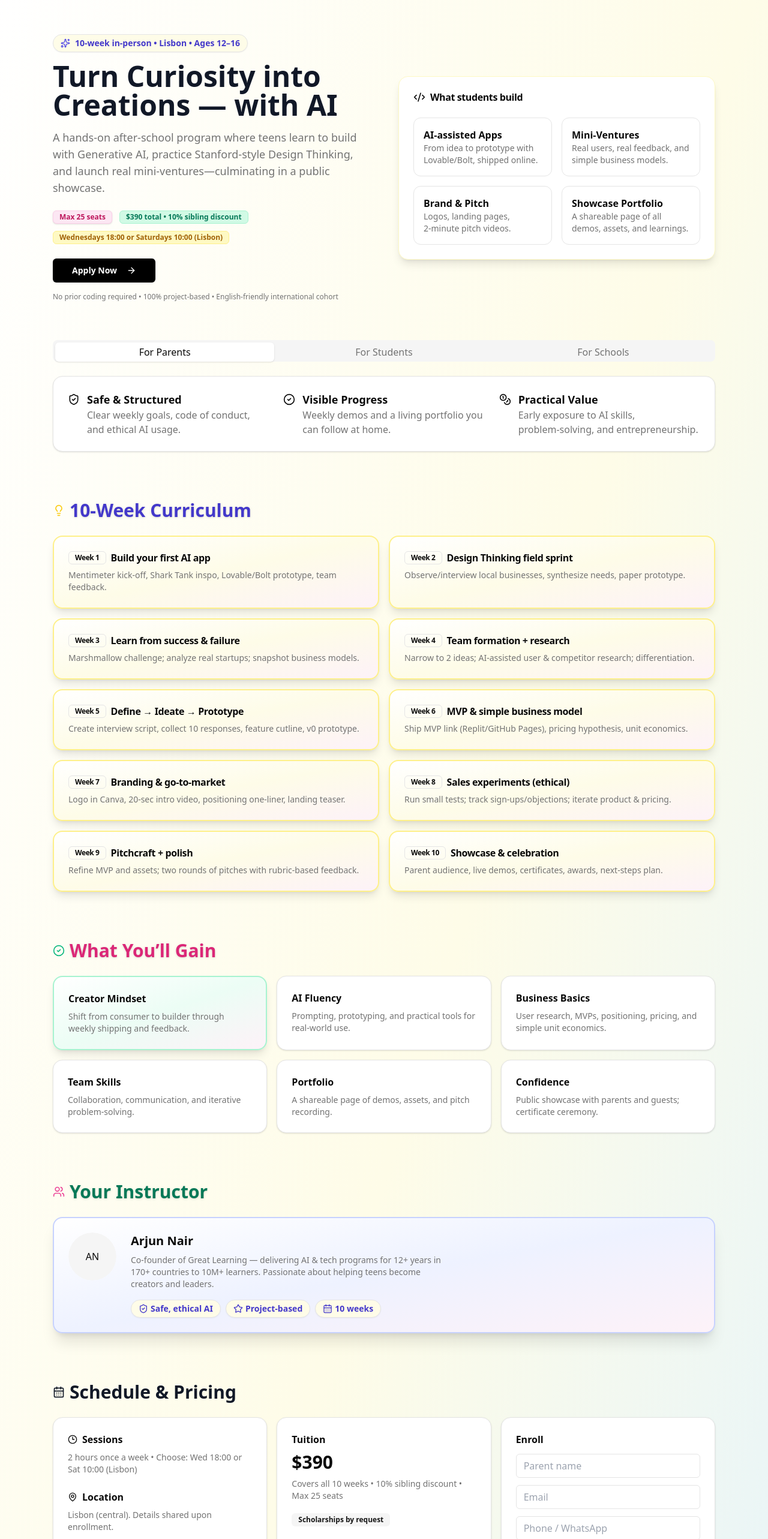
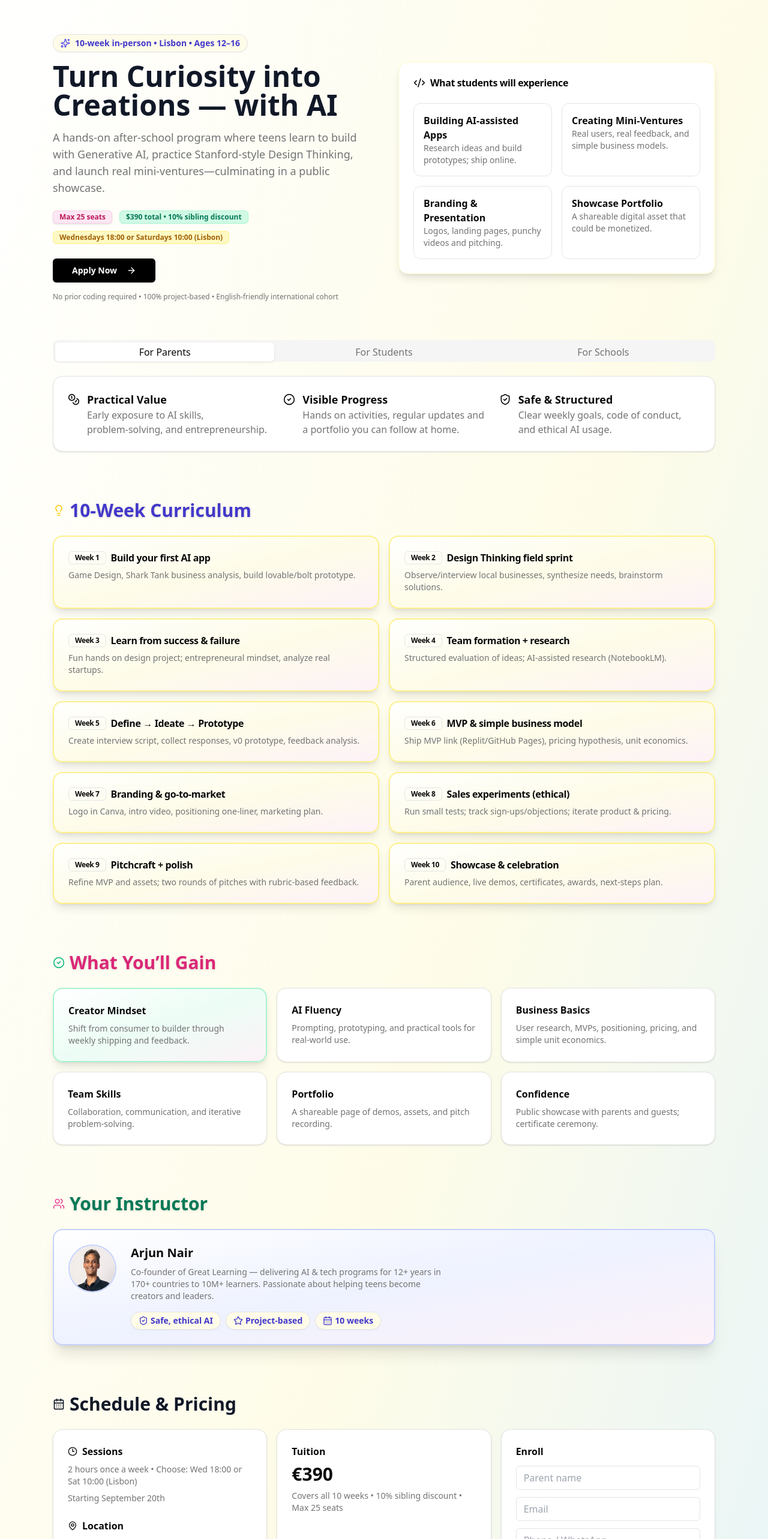
Before and after one commit to arjunnair1982/AIEntrepreneursProgram2025, a React (Vite) app: page / in a window 1280 px wide. Shown: the part 80-2646 px from the top of the page at 60% size. Built offline with nearby package versions, Linux system fonts and the light colour scheme.

Commit message:
Update site with working Google Form

```diff
--- a/src/LandingPage.jsx
+++ b/src/LandingPage.jsx
@@ -5,7 +5,7 @@ import { Card, CardContent, CardHeader, CardTitle } from "@/components/ui/card";
 import { Tabs, TabsContent, TabsList, TabsTrigger } from "@/components/ui/tabs";
 import { Accordion, AccordionContent, AccordionItem, AccordionTrigger } from "@/components/ui/accordion";
 import { Badge } from "@/components/ui/badge";
-import { Avatar, AvatarFallback } from "@/components/ui/avatar";
+import { Avatar, AvatarFallback, AvatarImage } from "@/components/ui/avatar";
 import { Input } from "@/components/ui/input";
 import { Textarea } from "@/components/ui/textarea";
 import {
@@ -159,24 +159,24 @@ export default function LandingPage() {
           <motion.div initial={{opacity:0, scale: 0.98}} whileInView={{opacity:1, scale:1}} transition={{duration:0.6, delay:0.1}} viewport={{once:true}}>
             <Card className="rounded-2xl bg-white shadow-lg border border-yellow-100">
               <CardHeader>
-                <CardTitle className="flex items-center gap-2"><Code2 className="h-5 w-5"/> What students build</CardTitle>
+                <CardTitle className="flex items-center gap-2"><Code2 className="h-5 w-5"/> What students will experience</CardTitle>
               </CardHeader>
               <CardContent className="grid gap-4 md:grid-cols-2">
                 <div className="rounded-xl p-4 border bg-white">
-                  <h4 className="font-semibold">AI‑assisted Apps</h4>
-                  <p className="text-sm text-muted-foreground">From idea to prototype with Lovable/Bolt, shipped online.</p>
+                  <h4 className="font-semibold">Building AI‑assisted Apps</h4>
+                  <p className="text-sm text-muted-foreground">Research ideas and build prototypes; ship online.</p>
                 </div>
                 <div className="rounded-xl p-4 border bg-white">
-                  <h4 className="font-semibold">Mini‑Ventures</h4>
+                  <h4 className="font-semibold">Creating Mini‑Ventures</h4>
                   <p className="text-sm text-muted-foreground">Real users, real feedback, and simple business models.</p>
                 </div>
                 <div className="rounded-xl p-4 border bg-white">
-                  <h4 className="font-semibold">Brand & Pitch</h4>
-                  <p className="text-sm text-muted-foreground">Logos, landing pages, 2‑minute pitch videos.</p>
+                  <h4 className="font-semibold">Branding & Presentation</h4>
+                  <p className="text-sm text-muted-foreground">Logos, landing pages, punchy videos and pitching.</p>
                 </div>
                 <div className="rounded-xl p-4 border bg-white">
                   <h4 className="font-semibold">Showcase Portfolio</h4>
-                  <p className="text-sm text-muted-foreground">A shareable page of all demos, assets, and learnings.</p>
+                  <p className="text-sm text-muted-foreground">A shareable digital asset that could be monetized.</p>
                 </div>
               </CardContent>
             </Card>
@@ -195,9 +195,9 @@ export default function LandingPage() {
           <TabsContent value="parents" className="mt-6">
             <Card className="rounded-2xl">
               <CardContent className="p-6 grid md:grid-cols-3 gap-6">
+                <Feature icon={Coins} title="Practical Value">Early exposure to AI skills, problem‑solving, and entrepreneurship.</Feature>
+                <Feature icon={CheckCircle2} title="Visible Progress">Hands on activities, regular updates and a portfolio you can follow at home.</Feature>
                 <Feature icon={ShieldCheck} title="Safe & Structured">Clear weekly goals, code of conduct, and ethical AI usage.</Feature>
-                <Feature icon={CheckCircle2} title="Visible Progress">Weekly demos and a living portfolio you can follow at home.</Feature>
-                <Feature icon={Coins} title="Practical Value">Early exposure to AI skills, problem‑solving, and entrepreneurship.</Feature>
               </CardContent>
             </Card>
           </TabsContent>
@@ -214,8 +214,8 @@ export default function LandingPage() {
             <Card className="rounded-2xl">
               <CardContent className="p-6 grid md:grid-cols-3 gap-6">
                 <Feature icon={BookOpenText} title="Designed for Terms">10 concise weeks, 2‑hour sessions, clear outcomes per week.</Feature>
-                <Feature icon={Presentation} title="Portfolio Evidence">Shareable artifacts and rubric scores for each learner.</Feature>
-                <Feature icon={School} title="No IT Hassle">Cloud tools; bring laptops. Zero heavy installs.</Feature>
+                <Feature icon={Sparkles} title="Future Ready Kids">Suppliment school curriculum with cutting edge AI skills in a low effort way</Feature>
+                <Feature icon={School} title="Enhances Innovation Profile">Positions the school as a leader in forward-thinking, technology-driven education</Feature>
               </CardContent>
             </Card>
           </TabsContent>
@@ -230,13 +230,13 @@ export default function LandingPage() {
         </div>
         <div className="grid md:grid-cols-2 gap-4">
           {[
-            {w:1,t:"Build your first AI app",d:"Mentimeter kick‑off, Shark Tank inspo, Lovable/Bolt prototype, team feedback."},
-            {w:2,t:"Design Thinking field sprint",d:"Observe/interview local businesses, synthesize needs, paper prototype."},
-            {w:3,t:"Learn from success & failure",d:"Marshmallow challenge; analyze real startups; snapshot business models."},
-            {w:4,t:"Team formation + research",d:"Narrow to 2 ideas; AI‑assisted user & competitor research; differentiation."},
-            {w:5,t:"Define → Ideate → Prototype",d:"Create interview script, collect 10 responses, feature cutline, v0 prototype."},
+            {w:1,t:"Build your first AI app",d:"Game Design, Shark Tank business analysis, build lovable/bolt prototype."},
+            {w:2,t:"Design Thinking field sprint",d:"Observe/interview local businesses, synthesize needs, brainstorm solutions."},
+            {w:3,t:"Learn from success & failure",d:"Fun hands on design project; entrepreneural mindset, analyze real startups."},
+            {w:4,t:"Team formation + research",d:"Structured evaluation of ideas; AI‑assisted research (NotebookLM)."},
+            {w:5,t:"Define → Ideate → Prototype",d:"Create interview script, collect responses, v0 prototype, feedback analysis."},
             {w:6,t:"MVP & simple business model",d:"Ship MVP link (Replit/GitHub Pages), pricing hypothesis, unit economics."},
-            {w:7,t:"Branding & go‑to‑market",d:"Logo in Canva, 20‑sec intro video, positioning one‑liner, landing teaser."},
+            {w:7,t:"Branding & go‑to‑market",d:"Logo in Canva, intro video, positioning one‑liner, marketing plan."},
             {w:8,t:"Sales experiments (ethical)",d:"Run small tests; track sign‑ups/objections; iterate product & pricing."},
             {w:9,t:"Pitchcraft + polish",d:"Refine MVP and assets; two rounds of pitches with rubric‑based feedback."},
             {w:10,t:"Showcase & celebration",d:"Parent audience, live demos, certificates, awards, next‑steps plan."},
@@ -278,7 +278,10 @@ export default function LandingPage() {
         </div>
         <Card className="rounded-2xl border-2 border-indigo-200 bg-gradient-to-br from-white via-indigo-50 to-pink-50 shadow-xl">
           <CardContent className="p-6 flex flex-col md:flex-row gap-6 items-center md:items-start">
-            <Avatar className="h-20 w-20"><AvatarFallback>AN</AvatarFallback></Avatar>
+            <Avatar className="h-20 w-20 border-2 border-indigo-200">
+              <AvatarImage src="./headshot.png" alt="Arjun Nair" />
+              <AvatarFallback>AN</AvatarFallback>
+              </Avatar>
             <div className="grid gap-2">
               <h3 className="text-xl font-semibold">Arjun Nair</h3>
               <div className="text-sm text-muted-foreground max-w-prose">
@@ -305,14 +308,14 @@ export default function LandingPage() {
           <Card className="rounded-2xl"><CardContent className="p-6 grid gap-2">
             <h4 className="font-semibold flex items-center gap-2"><Clock3 className="h-4 w-4"/> Sessions</h4>
             <p className="text-sm text-muted-foreground">2 hours once a week • Choose: Wed 18:00 or Sat 10:00 (Lisbon)</p>
+            <p className="text-sm text-muted-foreground">Starting September 20th</p>
             <h4 className="font-semibold flex items-center gap-2 mt-4"><MapPin className="h-4 w-4"/> Location</h4>
             <p className="text-sm text-muted-foreground">Lisbon (central). Details shared upon enrollment.</p>
           </CardContent></Card>
           <Card className="rounded-2xl"><CardContent className="p-6 grid gap-2">
             <h4 className="font-semibold">Tuition</h4>
-            <div className="text-3xl font-bold">$390</div>
+            <div className="text-3xl font-bold">€390</div>
             <p className="text-sm text-muted-foreground">Covers all 10 weeks • 10% sibling discount • Max 25 seats</p>
-            <div className="mt-2"><Badge variant="secondary">Scholarships by request</Badge></div>
           </CardContent></Card>
           <Card className="rounded-2xl">
             <CardContent className="p-6 grid gap-3">
@@ -340,7 +343,7 @@ export default function LandingPage() {
             allow="accelerometer; clipboard-write; encrypted-media; gyroscope; picture-in-picture"
             allowfullscreen
             className="w-full h-full"
-></iframe>
+          ></iframe>
           </div>
         </div>
       </Section>
```
Also changed, not shown: public/headshot.png (added).
